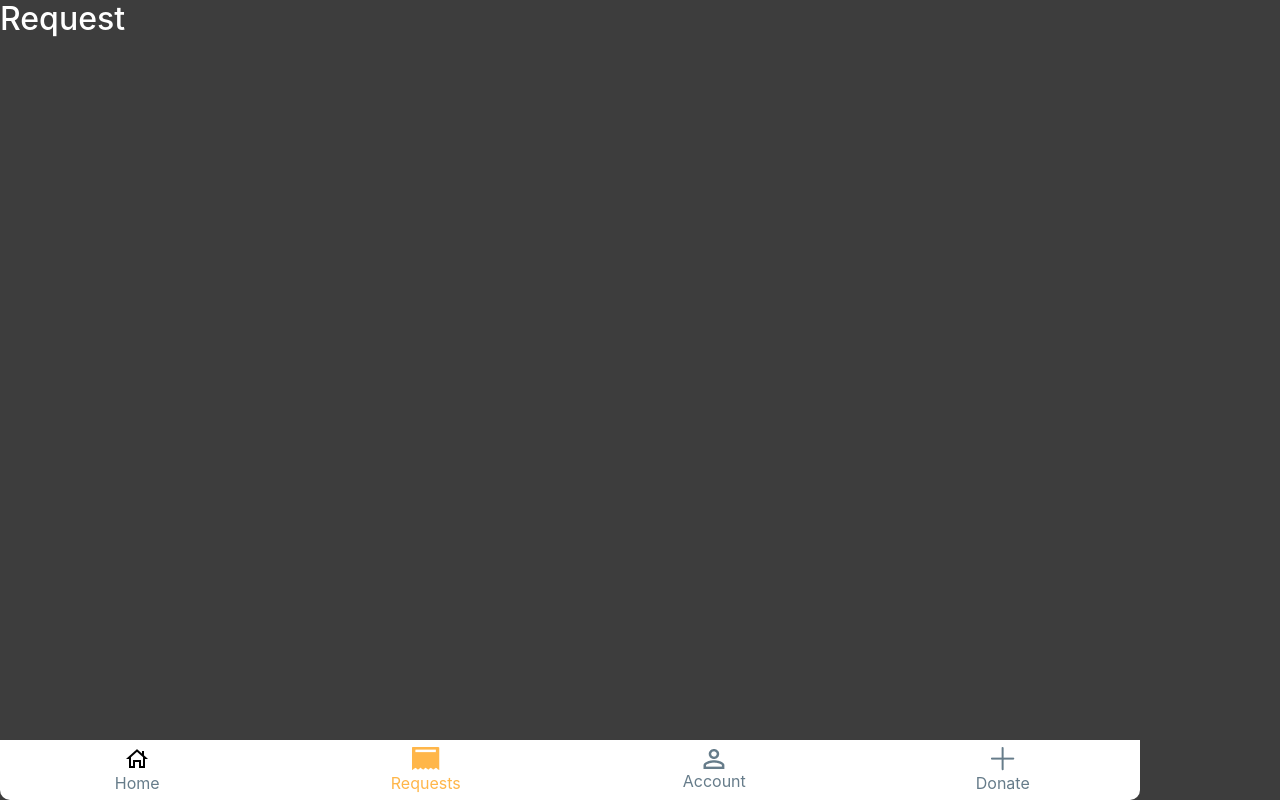
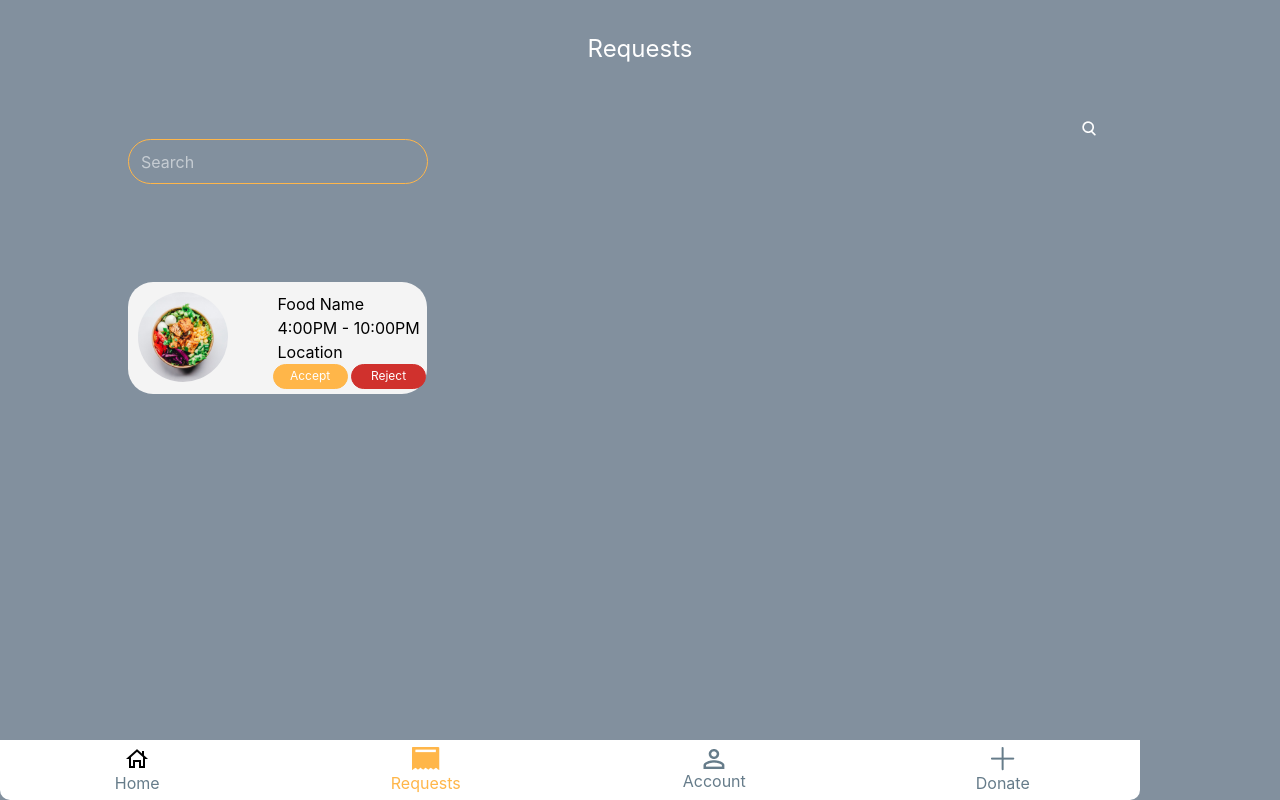
Before and after one commit to AzharSulaiman/Meals4All, a React app: page /requests in a window 1280 px wide. Built offline with nearby package versions, Linux system fonts and the light colour scheme.

Commit message:
screen development phase -1

```diff
--- a/src/containers/account/index.js
+++ b/src/containers/account/index.js
@@ -1,8 +1,33 @@
 import React from 'react'
+import './style.css'
 
 class Account extends React.Component {
+  constructor(props){
+    super(props)
+  }
+
+  logOut = () =>{
+    this.props.history.push('log-in')
+  }
+
   render() {
-    return <h2>Account</h2>;
+    return <div>
+    <div className='accountHead'>Account</div>
+    <div className='accntContainer'>
+        <div className='titlCont'>
+          <div className='uNameEml'>User Name</div>
+        </div>
+        <div className='titlCont'>
+          <div className='eMail'>abc@xyz.com</div>
+        </div>
+        <div className='titlCont'>
+          <div className='address'>Address</div>
+        </div>
+        <div className='titlCont'>
+          <div onClick={this.logOut} className='logOut'>Log Out</div>
+        </div>
+    </div>
+    </div>
   }
 }
 
--- a/src/containers/account/style.css
+++ b/src/containers/account/style.css
@@ -0,0 +1,20 @@
+.accountHead {
+    text-align: center;
+    margin-top: 31px;
+    margin-bottom: 5%;
+    font-size: 24px;
+}
+
+.accntContainer {
+    margin-left: 10%;
+    padding: 10px;
+    background-color: #fff;
+    color: #000;
+    width: 300px;
+    border-radius: 10px;
+    line-height: 40px;
+}
+
+.titlCont {
+    border-bottom: 1px solid #adb5bd;
+}
--- a/src/containers/donate/index.js
+++ b/src/containers/donate/index.js
@@ -9,7 +9,19 @@ class Donate extends React.Component {
     super();
   }
   render() {
-    return <h2>Donate</h2>;
+    return <div>
+    <div className='donateHead'>Donate</div>
+    <form>
+		<input type="text" id="title" name="title" placeholder="Enter the title of the food.."/>
+    <div className='availibiltyLable'>Availibility:</div>
+		<input type="time" className='timeBar' id="fromTime" name="fromTime" placeholder="Enter the time."/>
+		<input type="time" className='timeBar' id="toTime" name="toTime" placeholder="Enter the time."/>
+		<input type="text" id="location" name="location" placeholder="Enter the location of the food.."/>
+		<input type="file" id="picture" name="picture" accept="image/*"/>
+		<input type="text" id="quantity" name="quantity" placeholder="Enter the quantity of the food.."/>
+		<input type="submit" value="Submit"/>
+	</form>
+    </div>;
   }
 }
 
--- a/src/containers/donate/style.css
+++ b/src/containers/donate/style.css
@@ -2,3 +2,49 @@
     bottom: 0;
     position: fixed;
 }
+
+.donateHead {
+    text-align: center;
+    margin-top: 31px;
+    margin-bottom: 5%;
+    font-size: 24px;
+}
+
+form {
+    width: 300px;
+    margin: 0 auto;
+    padding: 20px;
+    border-radius: 5px;
+}
+
+input[type=text],
+input[type=file],
+select {
+    width: 100%;
+    padding: 12px;
+    margin: 8px 0;
+    box-sizing: border-box;
+    border: 1px solid #FFB649;
+    border-radius: 40px;
+    background-color: #fff;
+    resize: vertical;
+}
+
+input[type=submit] {
+    background-color: #FFB649 !important;
+    color: white;
+    border: none;
+    border-radius: 40px;
+    cursor: pointer;
+    width: 247px;
+    height: 55px;
+}
+
+input[type=submit]:hover {
+    background-color: #45a049;
+}
+
+.timeBar {
+    border-radius: 40px;
+    border: 1px solid #FFB649;
+}
--- a/src/containers/home/index.js
+++ b/src/containers/home/index.js
@@ -9,7 +9,68 @@ class Home extends React.Component {
     super();
   }
   render() {
-    return <h2>Home</h2>;
+    return <div>
+      <div className='homeHead'>Home</div>
+      <div className='searchContainer'>
+        <input className='searchBox' type="text" placeholder="Search" />
+        <img className='search-icon' src="assets/search-icon.png" />
+      </div>
+      <div className='boxContainer'>
+        <div className='leftContainer'>
+          <img className='food-image' src="assets/food-image.jpeg" />
+        </div>
+        <div className='rightContainer'>
+          <div className='foodTitle'>Food Name</div>
+          <div className='foodAvailability'>4:00PM - 10:00PM</div>
+          <div className='foodLocation'>Location</div>
+        </div>
+        <button className='requestBtn'>Request</button>
+      </div>
+      <div className='boxContainer'>
+        <div className='leftContainer'>
+          <img className='food-image' src="assets/food-image.jpeg" />
+        </div>
+        <div className='rightContainer'>
+          <div className='foodTitle'>Food Name</div>
+          <div className='foodAvailability'>4:00PM - 10:00PM</div>
+          <div className='foodLocation'>Location</div>
+        </div>
+        <button className='requestBtn'>Request</button>
+      </div>
+      <div className='boxContainer'>
+        <div className='leftContainer'>
+          <img className='food-image' src="assets/food-image.jpeg" />
+        </div>
+        <div className='rightContainer'>
+          <div className='foodTitle'>Food Name</div>
+          <div className='foodAvailability'>4:00PM - 10:00PM</div>
+          <div className='foodLocation'>Location</div>
+        </div>
+        <button className='requestBtn'>Request</button>
+      </div>
+      <div className='boxContainer'>
+        <div className='leftContainer'>
+          <img className='food-image' src="assets/food-image.jpeg" />
+        </div>
+        <div className='rightContainer'>
+          <div className='foodTitle'>Food Name</div>
+          <div className='foodAvailability'>4:00PM - 10:00PM</div>
+          <div className='foodLocation'>Location</div>
+        </div>
+        <button className='requestBtn'>Request</button>
+      </div>
+      <div className='boxContainer'>
+        <div className='leftContainer'>
+          <img className='food-image' src="assets/food-image.jpeg" />
+        </div>
+        <div className='rightContainer'>
+          <div className='foodTitle'>Food Name</div>
+          <div className='foodAvailability'>4:00PM - 10:00PM</div>
+          <div className='foodLocation'>Location</div>
+        </div>
+        <button className='requestBtn'>Request</button>
+      </div>
+    </div>;
   }
 }
 
--- a/src/containers/home/style.css
+++ b/src/containers/home/style.css
@@ -0,0 +1,67 @@
+.homeHead {
+    text-align: center;
+    margin-top: 31px;
+    margin-bottom: 5%;
+    font-size: 24px;
+}
+
+.searchContainer {
+    margin-left: 10%;
+    width: 300px;
+}
+
+.searchBox {
+    width: 100%;
+    height: 45px;
+    border: 1px solid #FFB649;
+    border-radius: 40px;
+    padding-right: 60px;
+}
+
+.search-icon {
+    width: 24px;
+    height: 24px;
+    position: absolute;
+    right: 14%;
+    top: 14.5%;
+}
+
+.boxContainer {
+    width: 299px;
+    height: 112px;
+    background: #F4F4F4;
+    border-radius: 25px;
+    color: #000;
+    margin-top: 7%;
+    margin-left: 10%;
+}
+
+.food-image {
+    width: 90px;
+    height: 90px;
+    border-radius: 50%;
+}
+
+.leftContainer {
+    float: left;
+    width: 45%;
+    margin-top: 10px;
+    margin-left: 10px;
+}
+
+.rightContainer {
+    float: right;
+    width: 50%;
+    margin-top: 10px;
+}
+
+.requestBtn {
+    width: 75px;
+    height: 25px;
+    background: #FFB649;
+    border-radius: 25px;
+    color: #fff;
+    font-size: 12px;
+    margin-left: 60px;
+    border: 1px solid #FFB649;
+}
--- a/src/containers/request/index.js
+++ b/src/containers/request/index.js
@@ -9,7 +9,27 @@ class Request extends React.Component {
     super();
   }
   render() {
-    return <h2>Request</h2>;
+    return <div>
+    <div className='homeHead'>Requests</div>
+    <div className='searchContainer'>
+      <input className='searchBox' type="text" placeholder="Search" />
+      <img className='search-icon' src="assets/search-icon.png" />
+    </div>
+    <div className='boxContainer'>
+      <div className='leftContainer'>
+        <img className='food-image' src="assets/food-image.jpeg" />
+      </div>
+      <div className='rightContainer'>
+        <div className='foodTitle'>Food Name</div>
+        <div className='foodAvailability'>4:00PM - 10:00PM</div>
+        <div className='foodLocation'>Location</div>
+      </div>
+      <div>
+         <button className='acceptBtn'>Accept</button>
+          <button className='rejectBtn'>Reject</button>
+      </div>
+    </div>
+    </div>
   }
 }
 
--- a/src/containers/request/style.css
+++ b/src/containers/request/style.css
@@ -0,0 +1,82 @@
+.homeHead {
+    text-align: center;
+    margin-top: 31px;
+    margin-bottom: 5%;
+    font-size: 24px;
+}
+
+.searchContainer {
+    margin-left: 10%;
+    width: 300px;
+}
+
+.searchBox {
+    width: 100%;
+    height: 45px;
+    border: 1px solid #FFB649;
+    border-radius: 40px;
+    padding-right: 60px;
+}
+
+.search-icon {
+    width: 24px;
+    height: 24px;
+    position: absolute;
+    right: 14%;
+    top: 14.5%;
+}
+
+.boxContainer {
+    width: 299px;
+    height: 112px;
+    background: #F4F4F4;
+    border-radius: 25px;
+    color: #000;
+    margin-top: 7%;
+    margin-left: 10%;
+}
+
+.food-image {
+    width: 90px;
+    height: 90px;
+    border-radius: 50%;
+}
+
+.leftContainer {
+    float: left;
+    width: 45%;
+    margin-top: 10px;
+    margin-left: 10px;
+}
+
+.rightContainer {
+    float: right;
+    width: 50%;
+    margin-top: 10px;
+}
+
+.acceptBtn {
+    float: left;
+    width: 50%;
+    width: 75px;
+    height: 25px;
+    background: #FFB649;
+    border-radius: 25px;
+    color: #fff;
+    font-size: 12px;
+    margin-left: 0px;
+    border: 1px solid #FFB649;
+}
+
+.rejectBtn {
+    float: right;
+    width: 50%;
+    width: 75px;
+    height: 25px;
+    background: #D0312D;
+    border-radius: 25px;
+    color: #fff;
+    font-size: 12px;
+    margin-right: 1px;
+    border: 1px solid #D0312D;
+}
--- a/src/index.css
+++ b/src/index.css
@@ -8,7 +8,7 @@ body {
     font-family: -apple-system, BlinkMacSystemFont, 'Segoe UI', Helvetica, Arial, sans-serif;
     font-size: 1rem;
     line-height: 1.5;
-    background-color: rgba(0, 0, 0, 0.76);
+    background-color: rgba(48, 71, 94, 0.60);
     border-radius: 25px;
     color: #ffffff;
 }
```
Also changed, not shown: public/assets/Line 4.png (added), public/assets/food-image.jpeg (added), public/assets/location-icon.png (added), public/assets/search-icon.png (added).
